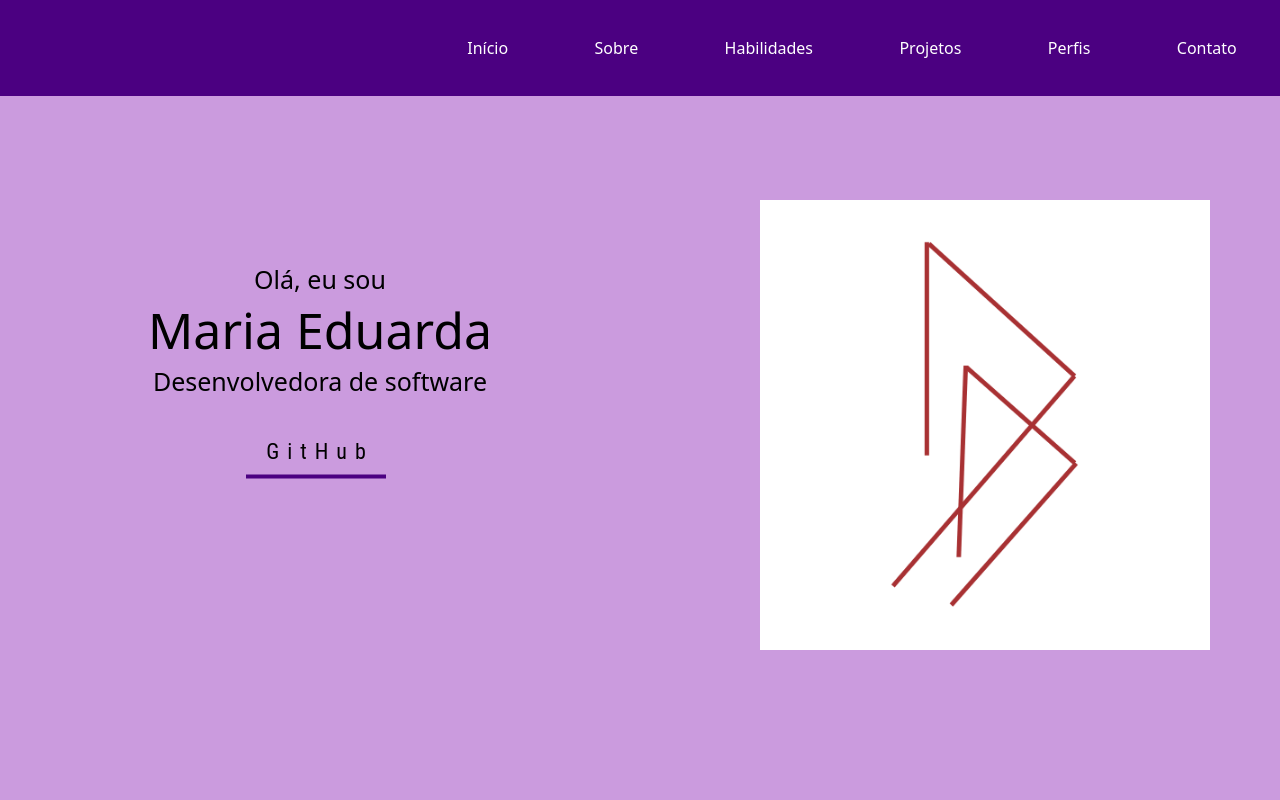
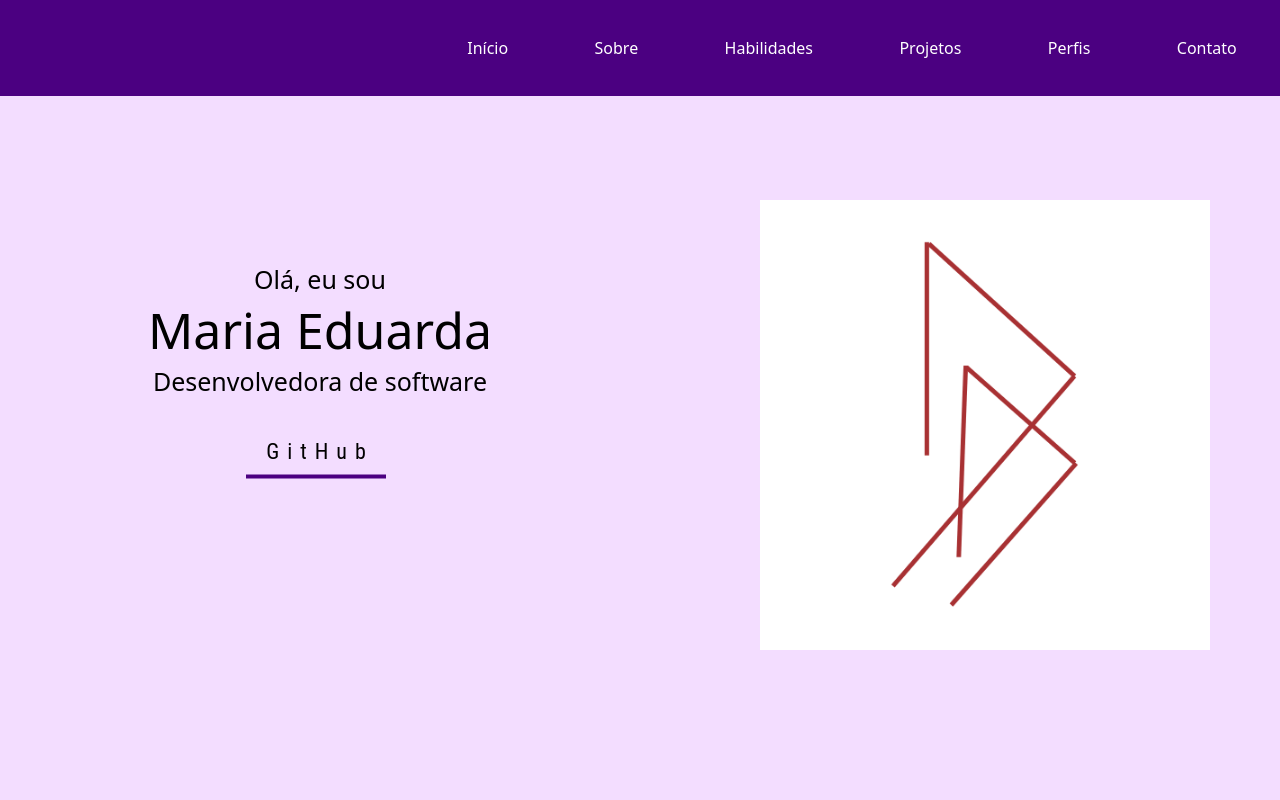
Before and after one commit to dudadias/Portfolio, a plain HTML site: page index.html in a window 1280 px wide. Shown: the top 800 px of the page. Drawn offline with nearby package versions, Linux system fonts and the light colour scheme.

Commit message:
update background

```diff
--- a/styles/global.css
+++ b/styles/global.css
@@ -7,7 +7,7 @@ body {
   padding: 0;
   font-family: system-ui, sans-serif;
   color: black;
-  background-color: #cb9bde;
+  background-color: #f3ddff;
   text-decoration: none;
 }
 
```
